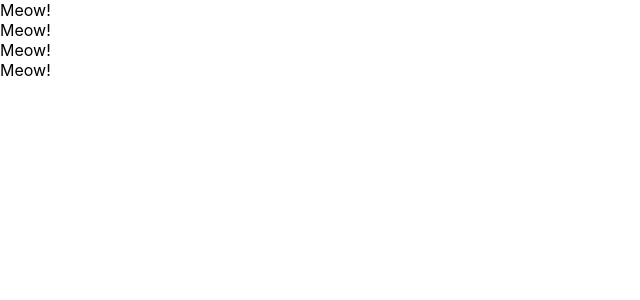
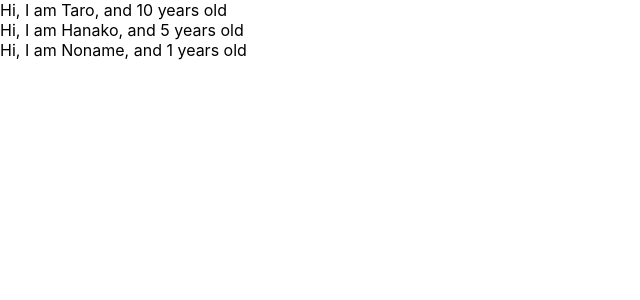
Before and after one commit to tomoakiWeb/udemy-react-redux-crud-application, a React (Create React App) app: page / in a window 1280 px wide. Shown: the top 300 px of the page, without its empty margins (0-640 px from the left). Built offline with nearby package versions, Linux system fonts and the light colour scheme.

Commit message:
learn props of component

```diff
--- a/src/App.js
+++ b/src/App.js
@@ -1,31 +1,29 @@
 import React from 'react';
 
-
-// function App() {
-//   return (
-//     <React.Fragment>
-//       <label htmlFor="bar">bar</label>
-//       <input type="text" onChange={()=>{console.log("I am clicked")}}/>
-//     </React.Fragment>
-//   );
-// }
-
-
 const App = () => {
+  const profiles = [
+  {name:"Taro",age:"10"},
+  {name:"Hanako",age:"5"},
+  {name:"Noname"}
+  ]
   return (
     <div>
-      <Cat />
-      <Cat />
-      <Cat />
-      <Cat />
+    {
+      profiles.map((profiles, index)=>{
+        return <User name={profiles.name} age={profiles.age} key={index}/>
+      })
+    }
     </div>
   )
 }
 
-const Cat = () => {
-  return <div>Meow!</div>
+const User = (props) => {
+  return <div>Hi, I am {props.name}, and {props.age} years old</div>
 }
 
 
+User.defaultProps = {
+  age:1
+}
 
 export default App;
```
